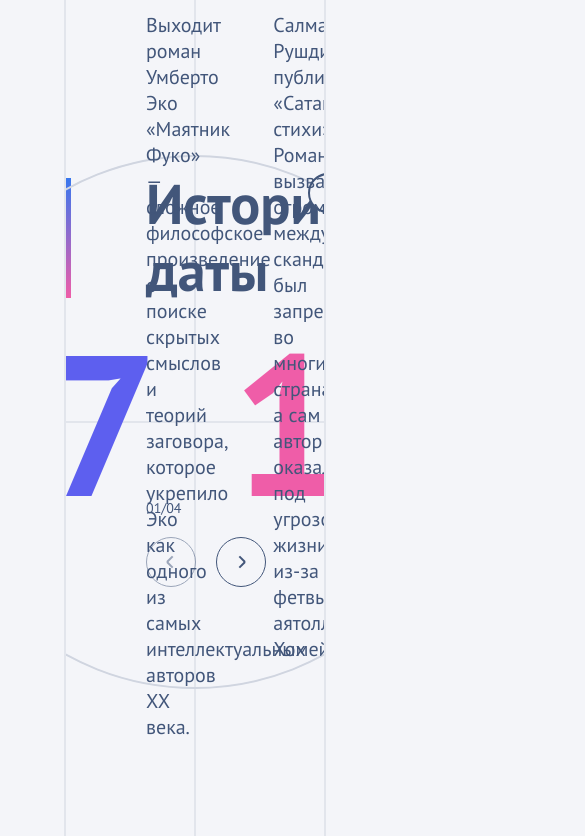
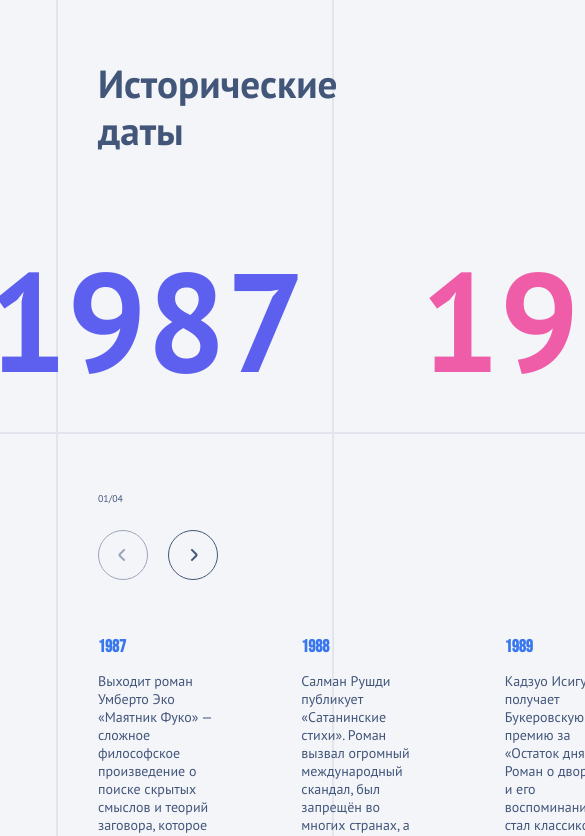
Before and after one commit to AlinaKors/history-block, a React (Create React App) app: page / in a window 390 px wide. Shown: the top 836 px of the page, 585 px wide, since content can reach past the window. Built offline with nearby package versions, Linux system fonts and the light colour scheme.

Commit message:
end desktop ver and start mobile ver

```diff
--- a/src/App.tsx
+++ b/src/App.tsx
@@ -1,8 +1,8 @@
 import React from 'react';
-import { Desktop } from './Desktop/Desktop';
+import { History } from './History/History';
 
 function App() {
-  return <Desktop />;
+  return <History />;
 }
 
 export default App;
--- a/src/Desktop/CircleSwiper.tsx
+++ b/src/History/CircleSwiper.tsx
@@ -14,6 +14,10 @@
   outline: 2px solid #d0d5e0;
   border-radius: 50%;
   z-index: 1;
+
+  @media (max-width: 1023px) {
+    display: none;
+  }
 `;
 
 const Point = styled.div<{ x: number; y: number; rotation: number; active?: boolean }>`
@@ -116,7 +120,7 @@
       ease: 'power2.out',
     });
     setRotation(targetAngle);
-  }, [activeIndex]);
+  }, [activeIndex, items.length]);
 
   return (
     <>
--- a/src/Desktop/Desktop.tsx
+++ b/src/History/History.tsx
@@ -1,19 +1,22 @@
 import styled from 'styled-components';
 import { SwiperCustom } from './Swiper';
 import CircleSwiper from './CircleSwiper';
-import { useEffect, useRef, useState } from 'react';
+import { useRef, useState } from 'react';
 import type { Swiper as SwiperType } from 'swiper';
 import { YearsBlock } from './YearsBlock';
 
 const Main = styled.main`
   width: 100%;
-  height: 100vh;
-  overflow: hidden;
+  height: 100%;
   border-left: 2px solid #e2e5ec;
   border-right: 2px solid #e2e5ec;
+  display: grid;
   position: relative;
-  padding: 170px 40px 104px 80px;
-  display: grid;
+  padding: 0 80px;
+
+  @media (max-width: 1023px) {
+    padding: 0 40px;
+  }
 
   &::before,
   &::after {
@@ -21,26 +24,27 @@
     position: absolute;
     background: #e2e5ec;
     z-index: -1;
+    @media (max-width: 1023px) {
+      display: none;
+    }
   }
 
   &::before {
-    top: 50%;
-    left: 0;
+    transform: translateY(calc(214px + 265px));
+    margin-inline: auto;
     width: 100%;
     height: 2px;
-    transform: translateY(-50%);
+    left: 0;
   }
 
   &::after {
+    height: 100%;
+    width: 2px;
     left: 50%;
-    top: 0;
-    width: 2px;
-    height: 100%;
-    transform: translateX(-50%);
   }
 
   h3 {
-    font-size: 25px;
+    font-size: 1.25rem;
     font-family: 'Bebas Neue', sans-serif;
     color: #3877ee;
     margin-bottom: 15px;
@@ -48,10 +52,19 @@
 `;
 
 const H1 = styled.h1`
-  font-size: 56px;
+  font-size: 2.8rem;
   line-height: 1.2;
   max-width: 354px;
-  position: relative;
+  position: absolute;
+  left: 78px;
+  top: 170px;
+  z-index: 2;
+
+  @media (max-width: 1023px) {
+    max-width: 240px;
+    left: 40px;
+    top: 60px;
+  }
 
   &::before {
     content: '';
@@ -61,30 +74,50 @@
     height: 120px;
     top: 8px;
     background: linear-gradient(180deg, #3877ee 0%, #ef5da8 100%);
+
+    @media (max-width: 1023px) {
+      display: none;
+    }
   }
 `;
 
 const Timeline = styled.div`
-  position: absolute;
-  left: 50%;
-  top: 50%;
-  transform: translate(-50%, -50%);
   width: 530px;
   height: 530px;
+  margin-inline: auto;
+  margin-top: 214px;
+  position: relative;
+  @media (max-width: 1023px) {
+    margin-top: 0;
+  }
 `;
 
 const YearsWrapper = styled.div`
   display: flex;
-  justify-content: space-between;
+  justify-content: space-evenly;
   position: absolute;
   left: 50%;
   top: 50%;
   transform: translate(-50%, -50%);
   width: 980px;
+  z-index: 2;
+  @media (max-width: 1023px) {
+    margin-top: 56px;
+    flex-wrap: wrap;
+
+    &::after {
+      content: '';
+      width: 100%;
+      height: 2px;
+      background: #e2e5ec;
+    }
+  }
 `;
 
 const CurrentSlide = styled.div`
-  font-size: 14px;
+  font-size: 0.7rem;
+  position: absolute;
+  top: -38px;
 `;
 
 const NavBtn = styled.button<{ direction?: 'prev' | 'next'; disabled: boolean }>`
@@ -123,14 +156,13 @@
 const BtnContainer = styled.div`
   display: flex;
   gap: 20px;
-  margin-top: 20px;
 `;
 
 const NavigateCircle = styled.div`
   display: flex;
   flex-direction: column;
   justify-content: flex-end;
-  margin-bottom: 56px;
+  position: relative;
 `;
 
 export interface IDesktopProps {
@@ -210,7 +242,7 @@
   },
 };
 
-export const Desktop = ({ className }: IDesktopProps) => {
+export const History = ({ className }: IDesktopProps) => {
   const dataKeys = Object.keys(data) as (keyof typeof data)[];
 
   const [activeIndex, setActiveIndex] = useState(0);
@@ -251,7 +283,6 @@
               direction="prev"
               disabled={activeIndex === 0}
             />
-
             <NavBtn
               onClick={() => circleRef.current?.slideNext()}
               direction="next"
--- a/src/Desktop/Swiper.tsx
+++ b/src/History/Swiper.tsx
@@ -47,24 +47,24 @@
 `;
 
 const BtnContainer = styled.div`
+  z-index: 2;
   position: absolute;
+  top: 41px;
   bottom: 16px;
   display: flex;
   justify-content: space-between;
-  width: calc(100% + 80px);
+  width: calc(100% + 120px);
   left: -60px;
 `;
 
 const SwiperContainer = styled.div`
-  align-self: end;
-  position: relative;
   opacity: 0;
+  display: grid;
+  margin: 56px 0px 104px;
   .swiper {
-    position: absolute;
-    bottom: 0;
-    width: calc(100% - 40px);
+    width: 100%;
     span {
-      font-size: 20px;
+      font-size: 1rem;
     }
   }
 `;
@@ -85,12 +85,11 @@
 
     gsap.fromTo(
       swiperContainer.current,
-      { opacity: 0, y: 20 },
+      { opacity: 0, y: 10 },
       {
         opacity: 1,
-        // delay: 1,
         y: 0,
-        duration: 1.2,
+        duration: 1.4,
       },
     );
   }, [changeSwiper]);
--- a/src/Desktop/YearsBlock/YearsBlockStyle.ts
+++ b/src/History/YearsBlock/YearsBlockStyle.ts
@@ -2,7 +2,7 @@
 
 export const Year = styled.div<{ color: string }>`
   color: ${(props) => props.color};
-  font-size: 200px;
+  font-size: 10rem;
   line-height: 1.6;
   letter-spacing: -0.2;
   font-weight: bold;
--- a/src/index.css
+++ b/src/index.css
@@ -13,3 +13,13 @@
   color: #42567a;
   font-family: 'PT Sans', sans-serif;
 }
+
+html {
+  font-size: 20px;
+  @media (max-width: 1279px) {
+    font-size: 16px;
+  }
+  @media (max-width: 1023px) {
+    font-size: 14px;
+  }
+}
```
Also changed, not shown: src/History/YearsBlock/index.tsx (renamed from src/Desktop/YearsBlock/index.tsx).
